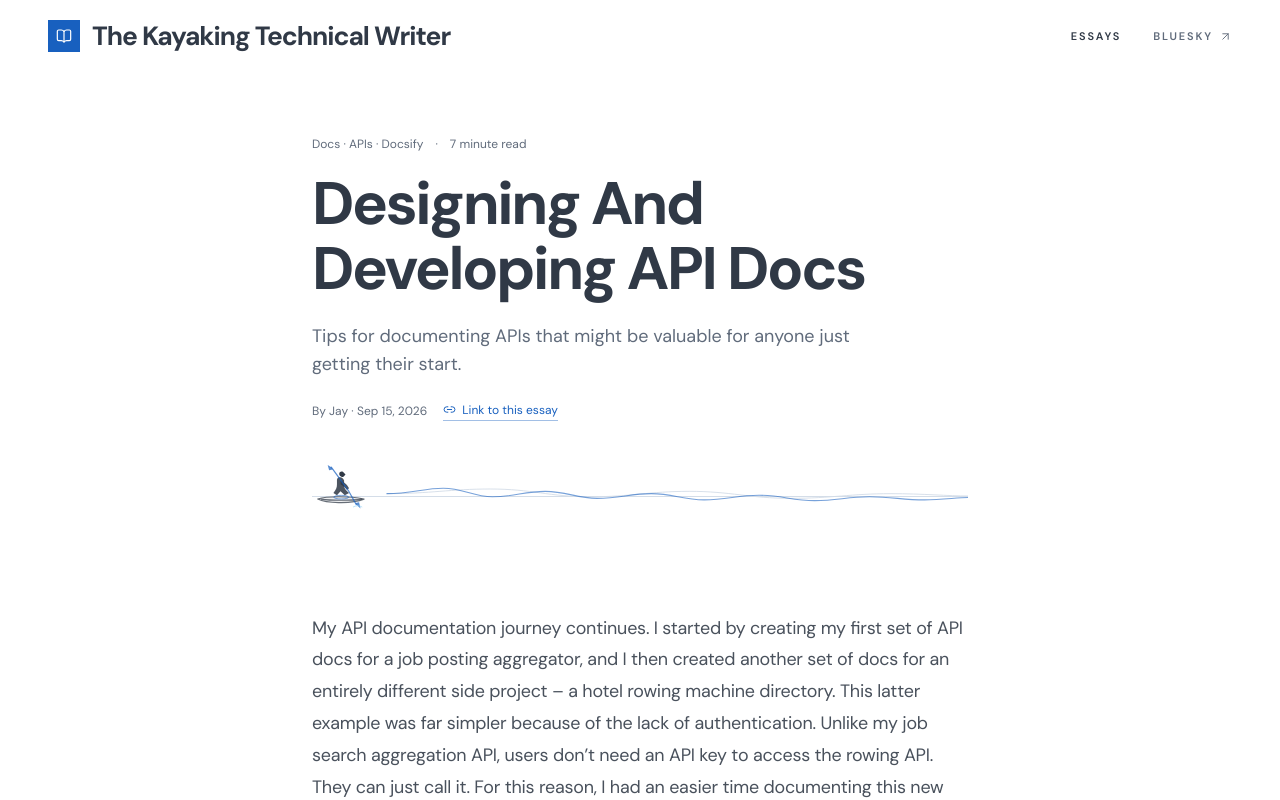
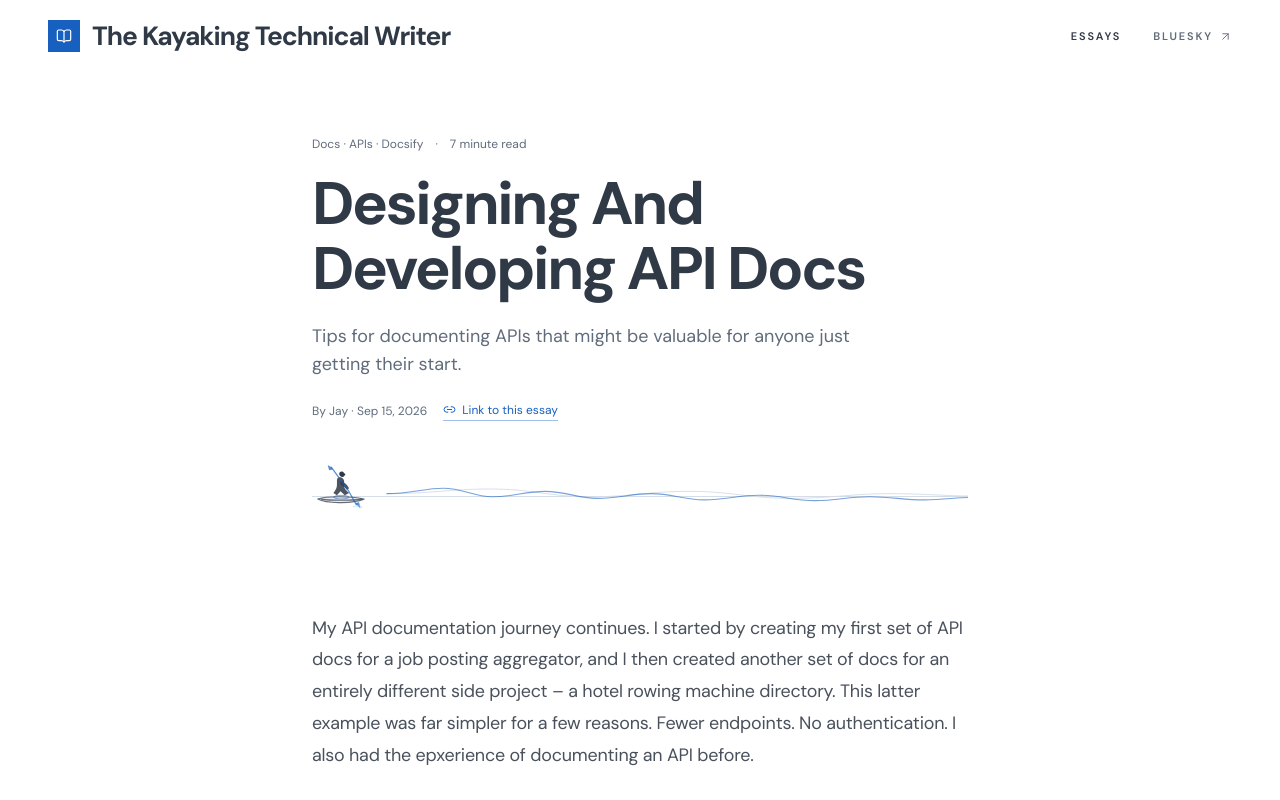
Before and after one commit to technical-writing-connecticut/blog-staging, a React (Vite) app in the folder artifacts/quiet-press/: page / in a window 1280 px wide. Shown: the top 800 px of the page. Built offline with nearby package versions, Linux system fonts and the light colour scheme.

Commit message:
Refactor API documentation narrative for clarity
Revised the text for clarity and conciseness in the API documentation section.

```diff
--- a/artifacts/quiet-press/src/data/posts.ts
+++ b/artifacts/quiet-press/src/data/posts.ts
@@ -44,7 +44,7 @@ export const posts = [
     updatedAt: '2026-09-15',
     markdown: `
 
-My API documentation journey continues. I started by creating my first set of API docs for a job posting aggregator, and I then created another set of docs for an entirely different side project – a hotel rowing machine directory. This latter example was far simpler because of the lack of authentication. Unlike my job search aggregation API, users don’t need an API key to access the rowing API. They can just call it. For this reason, I had an easier time documenting this new API — but I also had the epxerience of documenting an API before.
+My API documentation journey continues. I started by creating my first set of API docs for a job posting aggregator, and I then created another set of docs for an entirely different side project – a hotel rowing machine directory. This latter example was far simpler for a few reasons. Fewer endpoints. No authentication. I also had the epxerience of documenting an API before.
 
 These experiences have been a bit, well, magical, but in a very tangible way. There is a rewarding feedback loop of testing your own docs after you write them. Open Postman, call an endpoint, get a response. Try another endpoint. This is a very basic example of developer-facing documentation, I know, but for someone with more of a non-technical business background, this experience has been somewhat rewarding as I deepen my knowledge of APIs.
 
```
